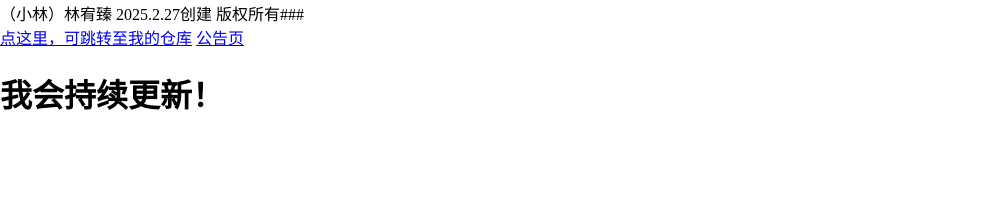
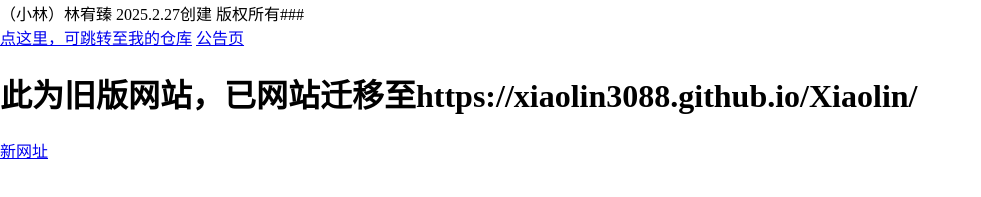
Before and after one commit to fyftydtrdyf/xiaolin, a plain HTML site: page index.html in a window 1280 px wide. Shown: the part 303-500 px from the top of the page, without its empty margins (0-981 px from the left). Drawn offline with Linux system fonts and the light colour scheme.

Commit message:
Update index.html

```diff
--- a/index.html
+++ b/index.html
@@ -16,4 +16,5 @@
     <div>（小林）林宥臻   2025.2.27创建    版权所有###<div>
       <a href="https://fyftydtrdyf.github.io/xiaolin/xiaolinpan.html">点这里，可跳转至我的仓库</a>
       <a href="https://fyftydtrdyf.github.io/xiaolin/webCN.html">公告页</a>
-      <h1>我会持续更新！</h1>
+      <h1>此为旧版网站，已网站迁移至https://xiaolin3088.github.io/Xiaolin/</h1>
+      <a href="https://xiaolin3088.github.io/Xiaolin/">新网址</a>
```
